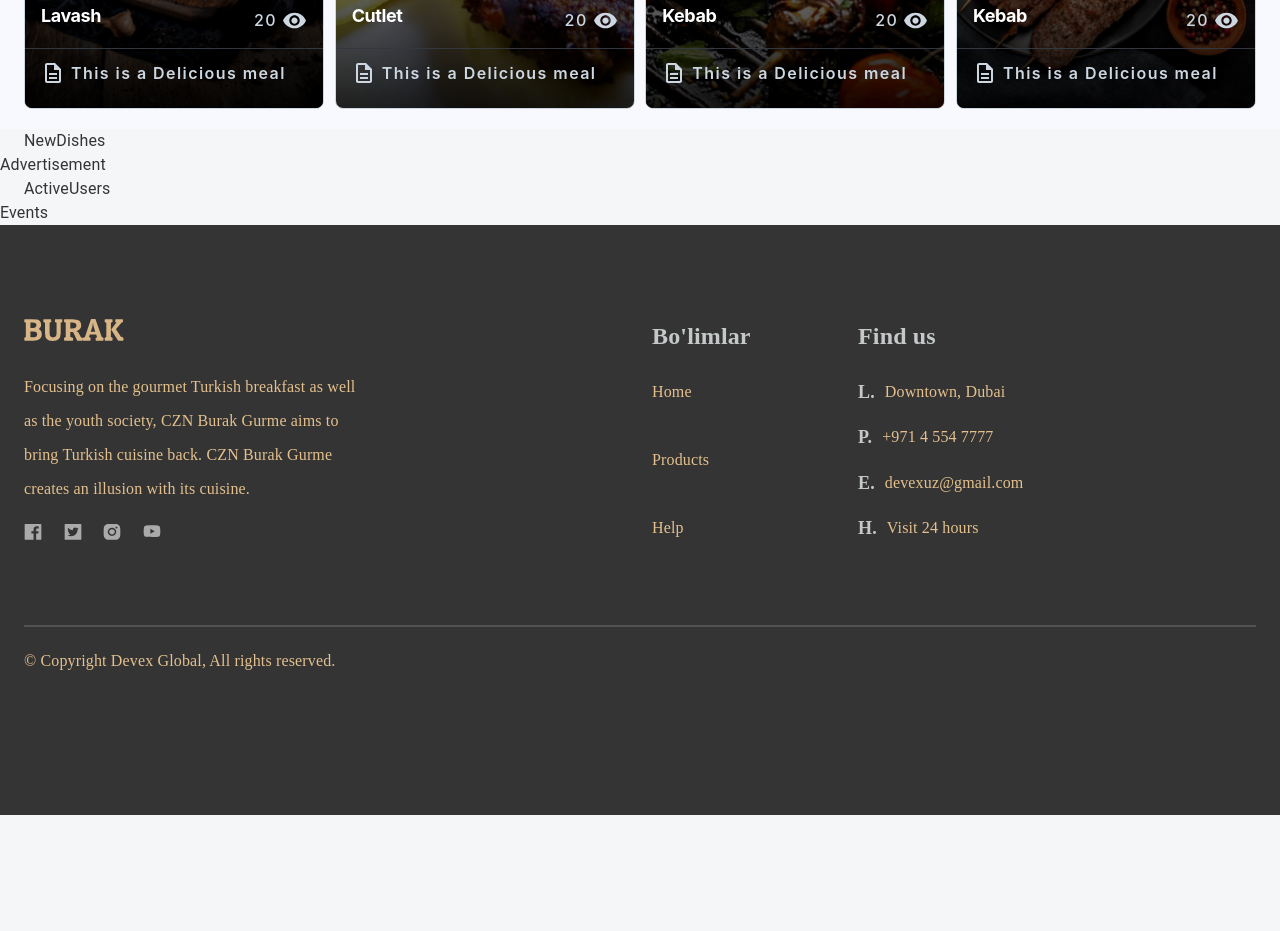
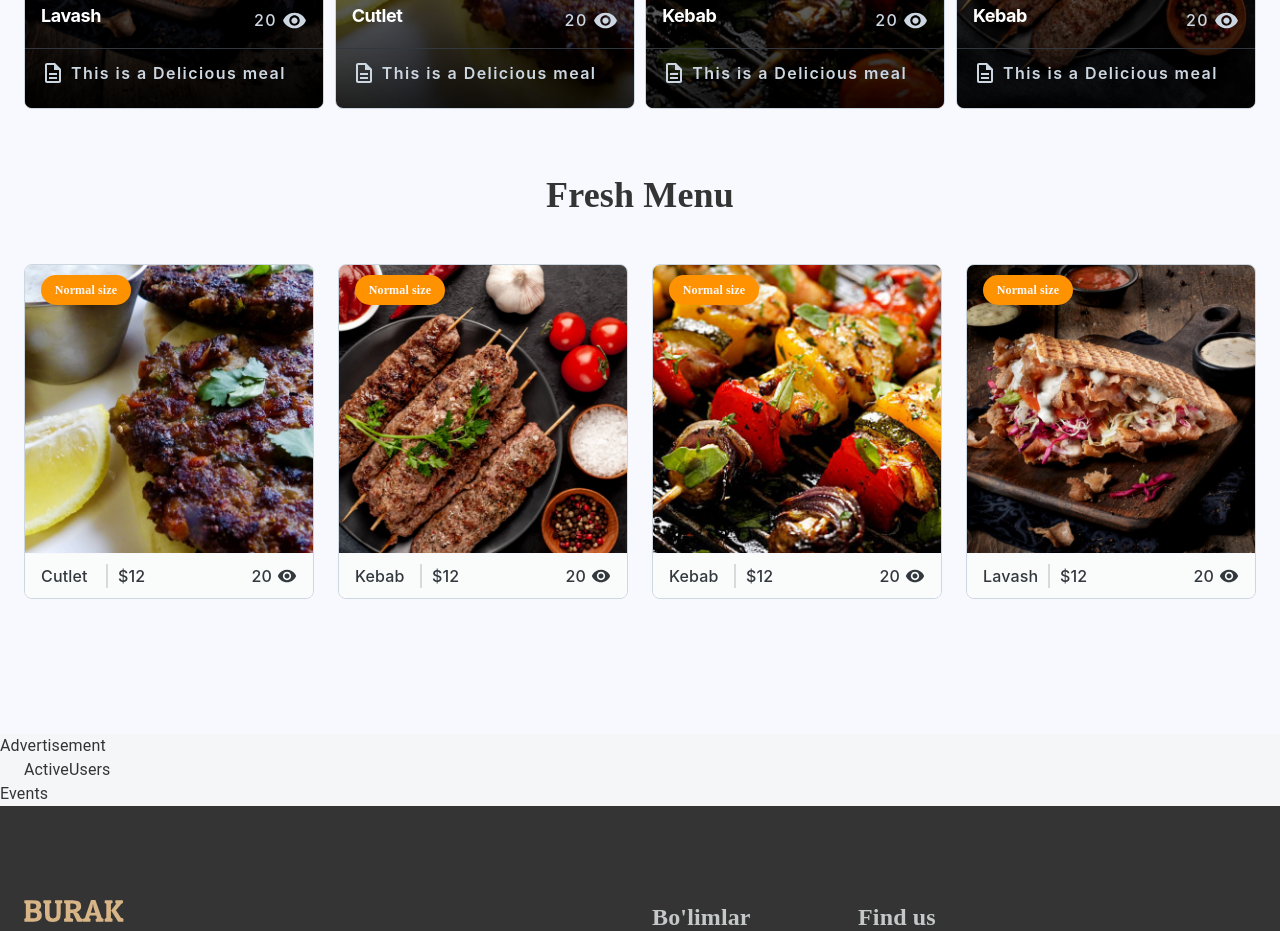
Before and after one commit to XushnidMamatqosimov/burak-react, a React (Create React App) app: page / in a window 1280 px wide. Shown: the part 1460-2391 px from the top of the page. Before the commit the page ends 2275 px from the top, so only its background shows below. Built offline with nearby package versions, Linux system fonts and the light colour scheme.

Commit message:
feat: develop newDishes sectional component

```diff
--- a/src/app/screen/homePage/NewDishes.tsx
+++ b/src/app/screen/homePage/NewDishes.tsx
@@ -1,11 +1,78 @@
-import { Container } from "@mui/material";
-import React from "react";
+import { Box, Container, Divider, Stack } from "@mui/material";
+import {
+    AspectRatio,
+    Card,
+    CardOverflow,
+    Typography,
+} from "@mui/joy";
+import { CssVarsProvider } from "@mui/joy/styles";
+import VisibilityIcon from "@mui/icons-material/Visibility";
+
+const newDishes = [
+    { productName: "Cutlet", imagePath: "/img/cutlet.webp" },
+    { productName: "Kebab", imagePath: "/img/kebab-fresh.webp" },
+    { productName: "Kebab", imagePath: "/img/kebab.webp" },
+    { productName: "Lavash", imagePath: "/img/lavash.webp" },
+];
 
 
 export default function NewDishes() {
     return (
-        <div>
-            <Container>NewDishes</Container>
+        <div className={"new-products-frame"}>
+            <Container>
+                <Stack className={"main"}>
+                    <Box className={"category-title"}>Fresh Menu</Box>
+
+                    <Stack className={"cards-frame"}>
+                        <CssVarsProvider>
+                            {newDishes.map((ele, index) => {
+                                return (
+                                    <Card key={index} variant="outlined" className={"card"}>
+                                        <CardOverflow>
+                                            <div className="product-sale">Normal size</div>
+
+                                            <AspectRatio ratio="1">
+                                                <img src={ele.imagePath} alt="" />
+                                            </AspectRatio>
+                                        </CardOverflow>
+
+                                        <CardOverflow variant="soft" className="product-detail">
+                                            <Stack className="info">
+                                                <Stack direction="row">
+                                                    <Typography className={"title"}>
+                                                        {ele.productName}
+                                                    </Typography>
+
+                                                    <Divider
+                                                        orientation="vertical"
+                                                        sx={{
+                                                            width: "2px",
+                                                            height: "24px",
+                                                            bgcolor: "#d9d9d9",
+                                                            border: "none",
+                                                        }}
+                                                    />
+
+                                                    <Typography className={"price"}>$12</Typography>
+                                                </Stack>
+
+                                                <Stack>
+                                                    <Typography className={"views"}>
+                                                        20
+                                                        <VisibilityIcon
+                                                            sx={{ fontSize: 20, marginLeft: "5px" }}
+                                                        />
+                                                    </Typography>
+                                                </Stack>
+                                            </Stack>
+                                        </CardOverflow>
+                                    </Card>
+                                );
+                            })}
+                        </CssVarsProvider>
+                    </Stack>
+                </Stack>
+            </Container>
         </div>
     );
 }
--- a/src/css/home.css
+++ b/src/css/home.css
@@ -96,3 +96,103 @@
         ),
         linear-gradient(to top, rgba(0,0,0,0.8), rgba(0,0,0,0) 300px)
 }
+
+
+/* New Dishes */
+
+.homepage .new-products-frame {
+  width: 100%;
+  height: 605px;
+  background: #f8f8ff;
+  display: flex;
+}
+
+.homepage .main {
+  margin-top: 45px;
+  display: flex;
+  flex-direction: column;
+  align-items: center;
+}
+
+.homepage .new-products-frame .category-title {
+  font-family: "Dancing Script";
+  font-style: normal;
+  font-weight: 700;
+  font-size: 36px;
+  line-height: 43px;
+}
+
+.homepage .new-products-frame .main .cards-frame {
+  width: 100%;
+  margin: 47px 2px 2px 2px;
+  flex-direction: row;
+  justify-content: space-between;
+}
+
+.homepage .new-products-frame .main .card {
+  height: 335px;
+  width: 290px;
+  cursor: pointer;
+}
+
+.homepage .new-products-frame .product-sale {
+  position: absolute;
+  margin-top: 10px;
+  z-index: 100;
+  width: 90px;
+  height: 30px;
+  display: flex;
+  align-items: center;
+  justify-content: center;
+  background: #ff9200;
+  box-shadow: 4px 6px 20px rgba(0, 0, 0, 0.1);
+  border-radius: 25px;
+  font-family: "Poppins";
+  font-style: normal;
+  font-weight: 600;
+  font-size: 12px;
+  line-height: 21px;
+  color: #f8f8ff;
+}
+
+.homepage .new-products-frame .product-detail {
+  width: auto;
+  height: 49%;
+  display: flex;
+  justify-content: center;
+  margin-top: -12px;
+  border-top: 1px solid;
+  border-color: #f8f8ff;
+  background-color: #fafbfb;
+}
+
+.homepage .new-products-frame .product-detail .info {
+  width: 100%;
+  display: flex;
+  flex-direction: row;
+  justify-content: space-between;
+  align-items: center;
+}
+
+.homepage .new-products-frame .product-detail .title {
+  width: 65px;
+  font-weight: 500;
+}
+
+.homepage .new-products-frame .product-detail .price {
+  margin-left: 10px;
+  width: 20px;
+  font-weight: 500;
+}
+
+.homepage .new-products-frame .product-detail .divider {
+  margin: 0 10px 0 10px;
+  width: 2px;
+  background-color: #d9d9d9;
+}
+
+.homepage .new-products-frame .product-detail .views {
+  display: flex;
+  align-items: center;
+  font-weight: 500;
+}
```
